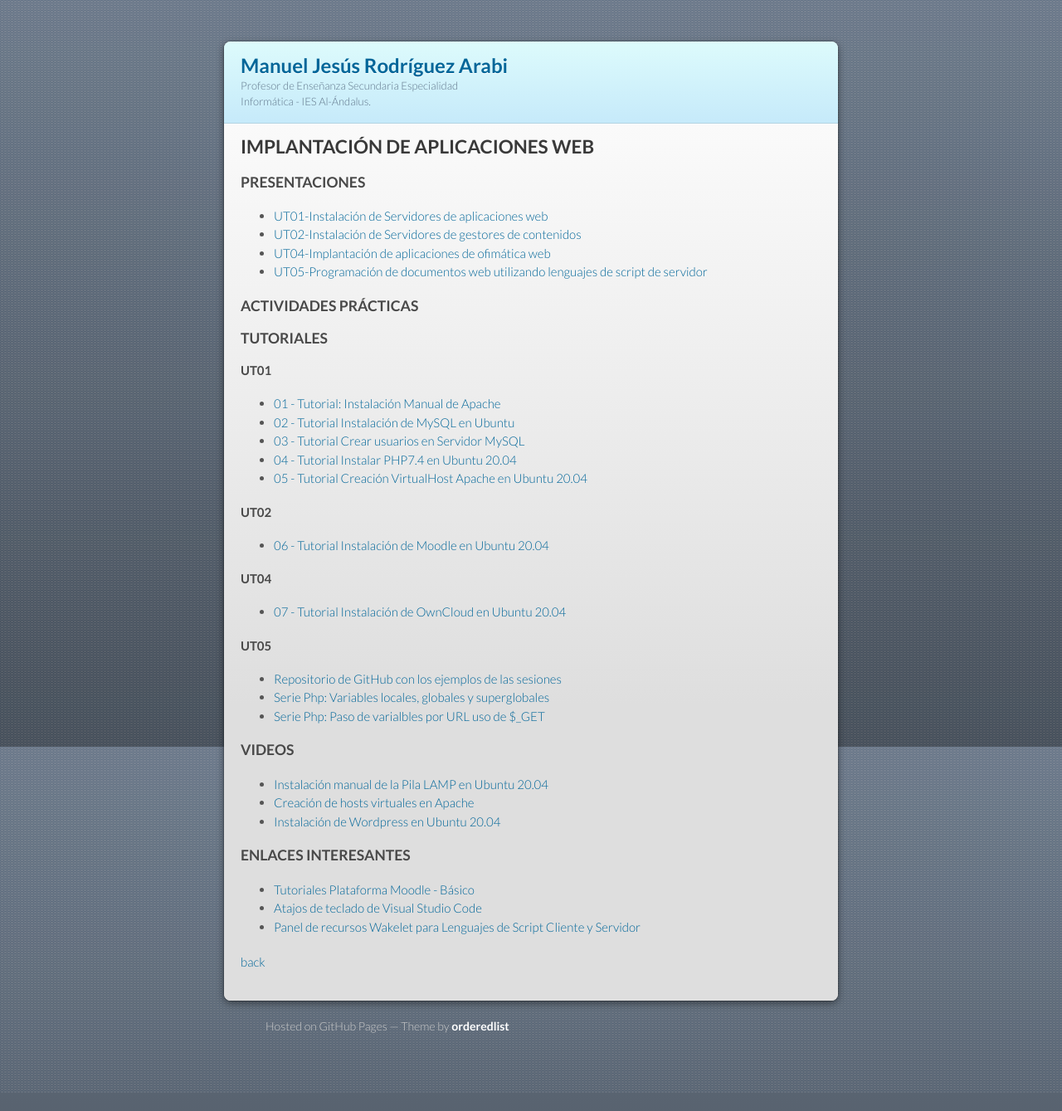
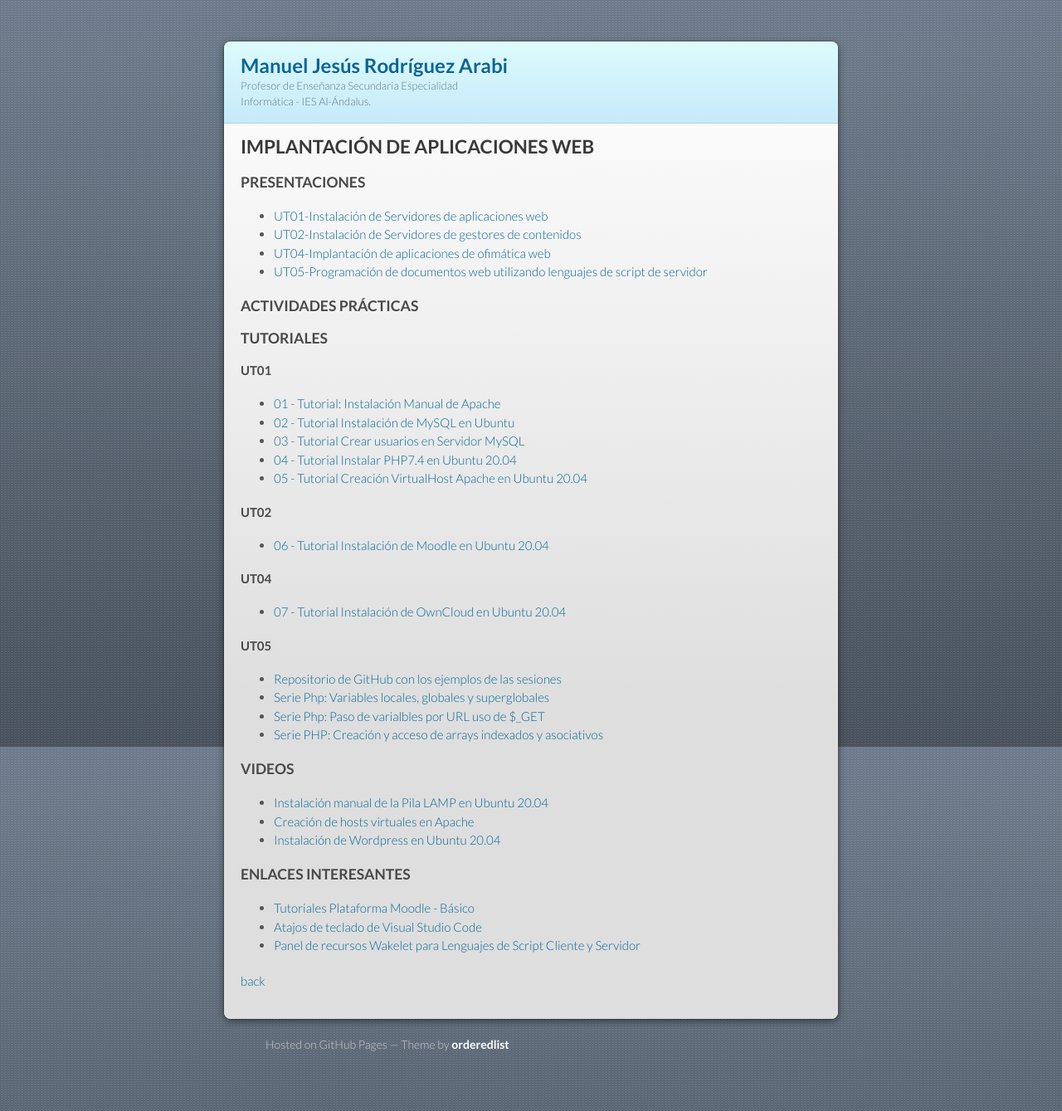
Before and after one commit to mrodara/mrodara.github.io, a Jekyll site: the page built from mods/iaw.md, in a window 1280 px wide. Shown: the whole page at 83% size. Built offline with Jekyll 4.4.1, drawn with Linux system fonts in a browser that asks for light colours; our own code applies the rules of GitHub Pages for plain Markdown files; before the commit the page ends 1317 px from its top, so only the background shows below that.

Commit message:
Tutorial arrays indexados y asociativos IAW

```diff
--- a/mods/iaw.md
+++ b/mods/iaw.md
@@ -36,6 +36,7 @@ layout: default
 * [Repositorio de GitHub con los ejemplos de las sesiones](https://github.com/mrodara/ut05.git)
 * [Serie Php: Variables locales, globales y superglobales](https://youtu.be/RdJqhfweXwY)
 * [Serie Php: Paso de varialbles por URL uso de $_GET](https://youtu.be/RWz5HSDsmvU)
+* [Serie PHP: Creación y acceso de arrays indexados y asociativos](https://youtu.be/qW-Yb74nDBQ)
 
 ### VIDEOS
 
```
